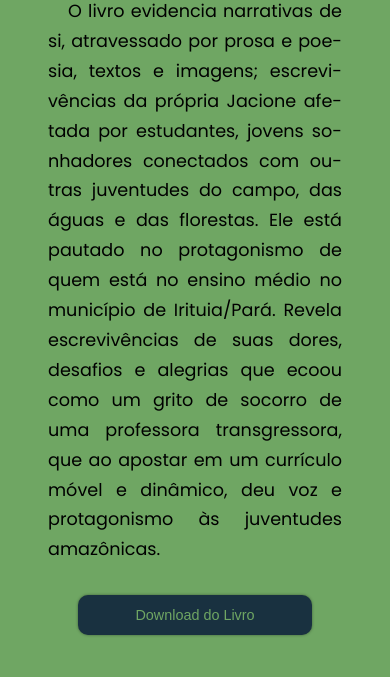
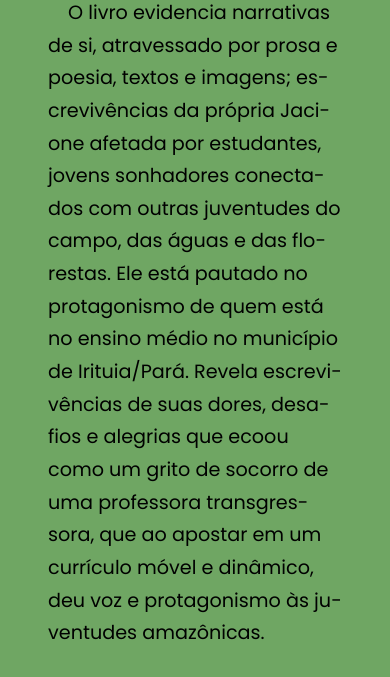
Before and after one commit to maria-elane7/site-livros-da-professora-da-amazonia, a plain HTML site: page index.html in a window 390 px wide. Shown: the part 837-1514 px from the top of the page. Drawn offline with Linux system fonts and the light colour scheme.

Commit message:
ajuste no texto para mobile

```diff
--- a/style/media-query.css
+++ b/style/media-query.css
@@ -34,8 +34,8 @@
         text-align: center;
     }
     .texto-sobre-o-livro p{
-        text-align: justify;
-        font-size: 1.1rem;
+        text-align: left;
+        font-size: 1.3rem;
     }
 
     .btn {
@@ -53,8 +53,8 @@
         font-size: 1.5em;
     }
     .texto-sobre-o-livro p {
-        font-size: 1.1rem;
-        text-align: justify;
+        font-size: 1.2rem;
+        text-align: left;
     }
     button {
         font-size: 0.9rem;
```
